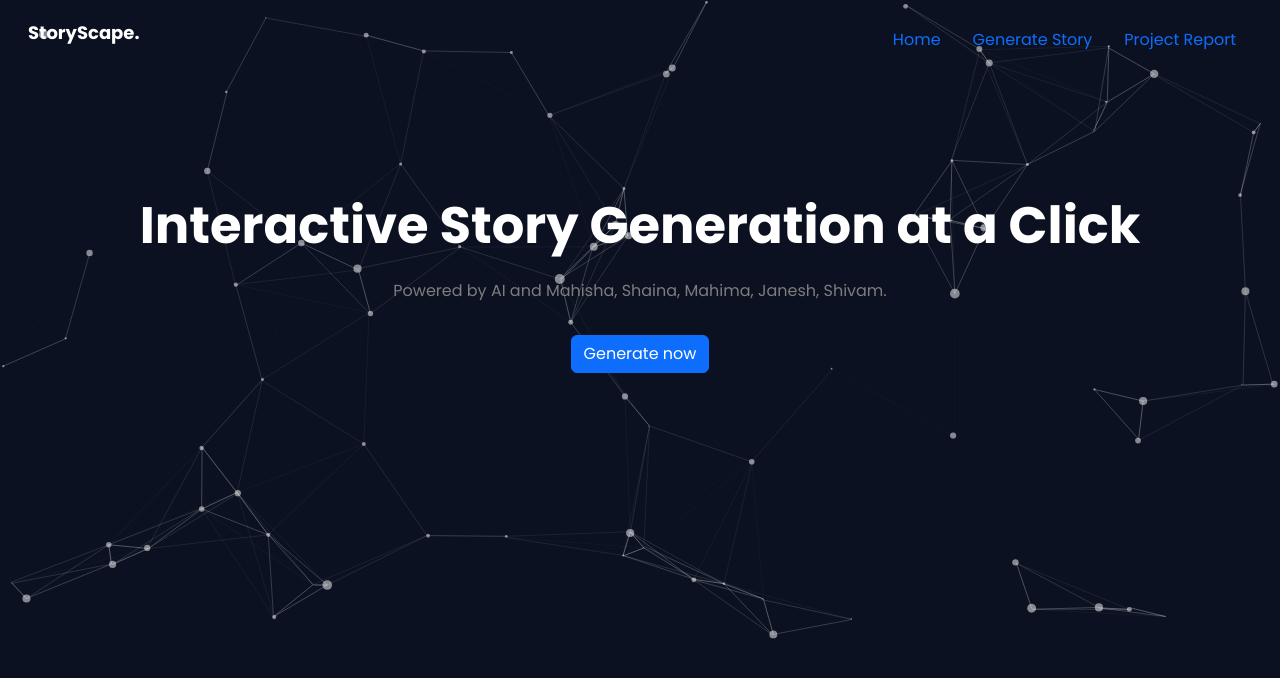
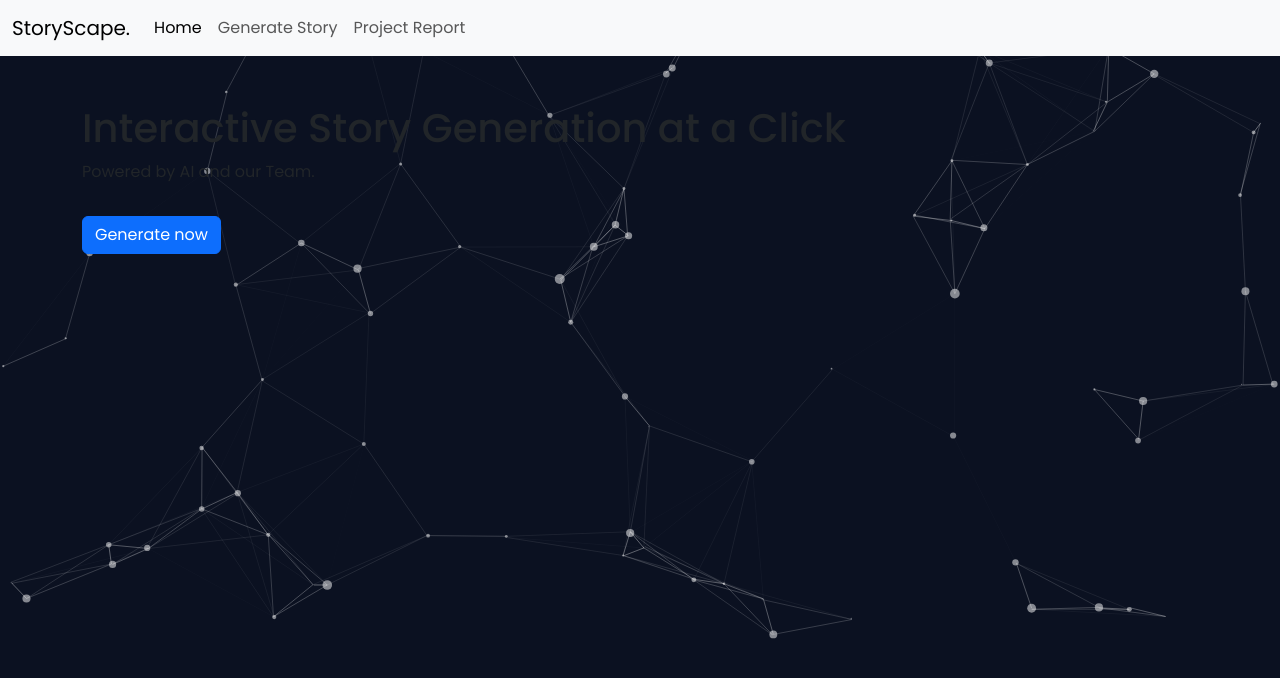
Before and after one commit to dwivediishivam/scapestory, a Flask app: page / in a window 1280 px wide. Shown: the top 678 px of the page. Run offline with Flask 3, Linux system fonts and the light colour scheme.

Commit message:
Update index.html

```diff
--- a/templates/index.html
+++ b/templates/index.html
@@ -3,114 +3,72 @@
 <head>
     <meta charset="UTF-8">
     <meta name="viewport" content="width=device-width, initial-scale=1.0">
-    <link href="https://cdn.jsdelivr.net/npm/bootstrap@5.3.3/dist/css/bootstrap.min.css" rel="stylesheet" integrity="sha384-QWTKZyjpPEjISv5WaRU9OFeRpok6YctnYmDr5pNlyT2bRjXh0JMhjY6hW+ALEwIH" crossorigin="anonymous">
-    <link rel="preconnect" href="https://fonts.googleapis.com">
-<link rel="preconnect" href="https://fonts.gstatic.com" crossorigin>
-<link href="https://fonts.googleapis.com/css2?family=Open+Sans&family=Poppins:ital,wght@0,100;0,200;0,300;0,400;0,500;0,600;0,700;0,800;0,900;1,100;1,200;1,300;1,400;1,500;1,600;1,700;1,800;1,900&display=swap" rel="stylesheet">
-    <link rel="stylesheet" href="\static\styles.css">
-    <title>StoryScape.</title>
+    <link rel="stylesheet" href="https://cdn.jsdelivr.net/npm/bootstrap@5.3.3/dist/css/bootstrap.min.css">
+    <link rel="stylesheet" href="https://fonts.googleapis.com/css2?family=Open+Sans&family=Poppins&display=swap">
+    <link rel="stylesheet" href="/static/styles.css">
+    <title>StoryScape</title>
 </head>
 <body>
     <div id="particles-js"></div>
-
     <header>
-            <nav>
-                <div class="navigationbar">
-                    <div class="logo">
-                        <p>StoryScape.</p>
-                    </div>
-                    <div class="links">
-                        <ul class="nav">
-                            <li class="nav-item">
-                              <a class="nav-link active" aria-current="page" href="#">Home</a>
-                            </li>
-                            <li class="nav-item">
-                              <a class="nav-link" href="#" onclick="document.getElementById('storyForm').style.display = 'block';">Generate Story</a>
-                            </li>
-                            <li class="nav-item">
-                                <a class="nav-link" target="_blank" href="https://docs.google.com/document/d/1l9uH5iAIYeiMiFMuMsjgqY4UtIfxa_DXHMoye5eb_-k/edit">Project Report</a>
-                              </li>
-                            <!-- <li class="nav-item">
-                                <a class="nav-link" href="#">Story Teller</a>
-                              </li> -->
+        <nav class="navbar navbar-expand-lg navbar-light bg-light">
+            <div class="container-fluid">
+                <a class="navbar-brand" href="#">StoryScape.</a>
+                <button class="navbar-toggler" type="button" data-bs-toggle="collapse" data-bs-target="#navbarNav" aria-controls="navbarNav" aria-expanded="false" aria-label="Toggle navigation">
+                    <span class="navbar-toggler-icon"></span>
+                </button>
+                <div class="collapse navbar-collapse" id="navbarNav">
+                    <ul class="navbar-nav">
+                        <li class="nav-item"><a class="nav-link active" aria-current="page" href="#">Home</a></li>
+                        <li class="nav-item"><a class="nav-link" href="#" onclick="toggleStoryForm()">Generate Story</a></li>
+                        <li class="nav-item"><a class="nav-link" href="https://docs.google.com/document/..." target="_blank">Project Report</a></li>
                     </ul>
                 </div>
             </div>
         </nav>
     </header>
-        <div class="webcontent">
-            <p class="heading">Interactive Story Generation at a Click</p>
-            <p class="smallheading">Powered by AI and Mahisha, Shaina, Mahima, Janesh, Shivam.</p>
-            <!-- <button type="button" class="btn btn-primary mt-3">Generate now</button> -->
-            <button type="button" class="btn btn-primary mt-3" onclick="document.getElementById('storyForm').style.display = 'block';">Generate now</button>
-
-
-        </div>
-
-        <!-- Modal -->
-        <div class="storyForm" id="storyForm" style="display: none;">
-            <h5>Generate Story</h5>
-            <form>
+    <main class="container mt-5">
+        <h1 class="heading">Interactive Story Generation at a Click</h1>
+        <p class="smallheading">Powered by AI and our Team.</p>
+        <button type="button" class="btn btn-primary mt-3" onclick="toggleStoryForm()">Generate now</button>
+        <div class="storyForm" id="storyForm" style="display:none;">
+            <h5>Generate Your Story</h5>
+            <form id="storyForm">
                 <div class="mb-3">
-                <label for="storyTheme" class="form-label">Story Theme</label>
-                <div class="form-check">
-                  <input class="form-check-input" type="radio" name="storyTheme" id="horror" value="Horror">
-                  <label class="form-check-label" for="horror">Horror</label>
-                </div>
-                <div class="form-check">
-                  <input class="form-check-input" type="radio" name="storyTheme" id="adventure" value="Adventure">
-                  <label class="form-check-label" for="thriller">Adventure</label>
-                </div>
-                <div class="form-check">
-                  <input class="form-check-input" type="radio" name="storyTheme" id="scifi" value="Science Fiction">
-                  <label class="form-check-label" for="scifi">Science Fiction</label>
-                </div>
+                    <label for="storyTheme" class="form-label">Choose a Theme:</label>
+                    <div class="form-check"><input class="form-check-input" type="radio" name="storyTheme" id="horror" value="Horror"><label class="form-check-label" for="horror">Horror</label></div>
+                    <div class="form-check"><input class="form-check-input" type="radio" name="storyTheme" id="adventure" value="Adventure"><label class="form-check-label" for="adventure">Adventure</label></div>
+                    <div class="form-check"><input class="form-check-input" type="radio" name="storyTheme" id="scifi" value="Science Fiction"><label class="form-check-label" for="scifi">Science Fiction</label></div>
                 </div>
                 <div class="mb-3">
-                <label for="storyStart" class="form-label">Please provide the starting of the story</label>
+                    <label for="storyStart" class="form-label">Story Start</label>
                     <textarea class="form-control" id="storyStart" rows="3" placeholder="Your content goes here..."></textarea>
                 </div>
-              <button type="button" class="btn btn-primary" id="saveButton">Submit</button>
+                <button type="submit" class="btn btn-primary">Submit</button>
             </form>
         </div>
-
-
-
-    <script src="https://cdn.jsdelivr.net/npm/bootstrap@5.3.3/dist/js/bootstrap.bundle.min.js" integrity="sha384-YvpcrYf0tY3lHB60NNkmXc5s9fDVZLESaAA55NDzOxhy9GkcIdslK1eN7N6jIeHz" crossorigin="anonymous"></script>
-    <script src="\static\particles.js"></script>
-    <script src="\static\app.js"></script>
+    </main>
+    <script src="https://cdn.jsdelivr.net/npm/bootstrap@5.3.3/dist/js/bootstrap.bundle.min.js"></script>
+    <script src="/static/particles.js"></script>
+    <script src="/static/app.js"></script>
     <script>
-        document.getElementById('saveButton').addEventListener('click', function(event) {
+        document.getElementById('storyForm').addEventListener('submit', function(event) {
             event.preventDefault();
-          var storyTheme = document.querySelector('input[name="storyTheme"]:checked').value;
-          var storyStart = document.getElementById('storyStart').value;
-          console.log(storyTheme, storyStart);
-          // You can now send storyTheme and storyStart to your backend
-        });
-        </script>
-
-        <script>
-          document.getElementById('saveButton').addEventListener('click', function(event) {
-              event.preventDefault();
-              var storyTheme = document.querySelector('input[name="storyTheme"]:checked').value;
-              var storyStart = document.getElementById('storyStart').value;
-
+            const storyTheme = document.querySelector('input[name="storyTheme"]:checked').value;
+            const storyStart = document.getElementById('storyStart').value;
             fetch('/', {
                 method: 'POST',
-                  headers: {
-                      'Content-Type': 'application/json',
-                  },
-                  body: JSON.stringify({storyTheme: storyTheme, storyStart: storyStart})
-              })
-              .then(response => response.json())
-              .then(data => {
-                  alert("Generated Story: " + data.story); // Optionally, update the DOM to display the story
-              })
-              .catch((error) => {
-                  console.error('Error:', error);
+                headers: { 'Content-Type': 'application/json' },
+                body: JSON.stringify({storyTheme, storyStart})
+            }).then(response => response.json())
+              .then(data => alert("Generated Story: " + data.story))
+              .catch(error => console.error('Error:', error));
         });
-          });
+
+        function toggleStoryForm() {
+            const form = document.getElementById('storyForm');
+            form.style.display = form.style.display === 'none' ? 'block' : 'none';
+        }
     </script>
-
 </body>
 </html>
```
Lines whose indentation alone changed are shown as unchanged.
